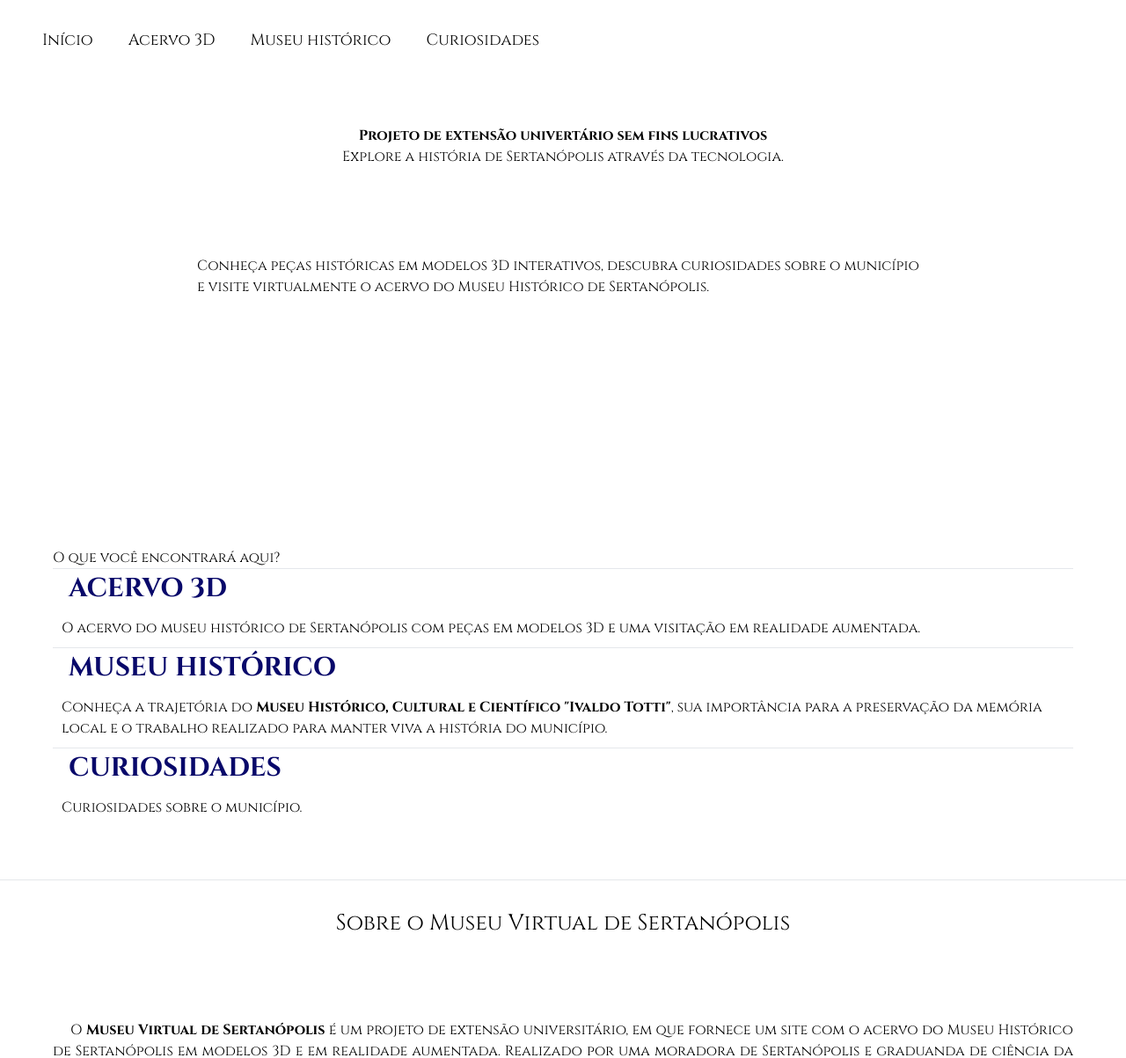
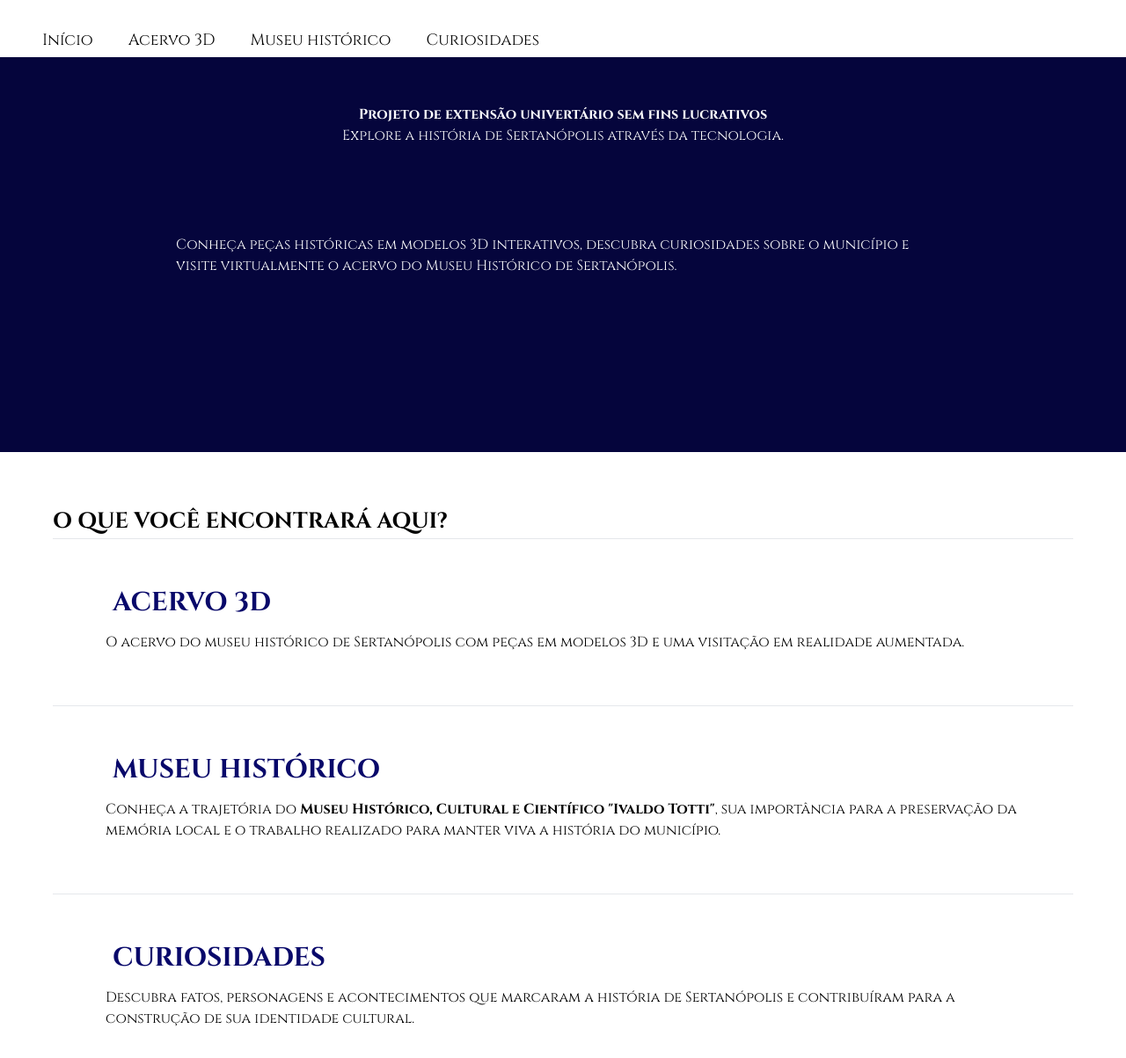
Before and after one commit to sibellyvih/Museu_Virtual_de_Sertanopolis, a website: page index.html in a window 1280 px wide. Shown: the part 182-1385 px from the top of the page at 88% size. Drawn offline with nearby package versions, Linux system fonts and the light colour scheme.

Commit message:
Atualizando cores de fundo

```diff
--- a/curiosidades.css
+++ b/curiosidades.css
@@ -33,4 +33,5 @@ a:hover {
 
 section {
     text-align: center;
+    padding: 30px;
 }
--- a/index.html
+++ b/index.html
@@ -75,7 +75,7 @@
     });
   </script>
 
-  <main class="p-6 space-y-16">
+  <main>
 
     <section class="inicio">
       <h2><strong>Projeto de extensão univertário sem fins lucrativos</strong><br> Explore a história de Sertanópolis
@@ -93,7 +93,6 @@
         <button><a class="botao" href="acervo3d.html"><strong>Acervo 3D</strong></a></button>
         <p>O acervo do museu histórico de Sertanópolis com peças em modelos 3D e uma visitação em realidade aumentada.
         </p>
-
       </li>
 
       <hr>
@@ -110,7 +109,7 @@
 
       <li>
         <button><a class="botao" href="curiosidades.html">Curiosidades</a></button>
-        <p>Curiosidades sobre o município.</p>
+        <p>Descubra fatos, personagens e acontecimentos que marcaram a história de Sertanópolis e contribuíram para a construção de sua identidade cultural.</p>
       </li>
     </ul>
   </section>
--- a/museuHistorico.css
+++ b/museuHistorico.css
@@ -1,7 +1,7 @@
 @import url('https://fonts.googleapis.com/css2?family=Cinzel:wght@400;500;600;700&family=Lato:wght@300;400;700&display=swap');
 
 body {
-    font-family: 'Lato', sans-serif;
+    background-color: #9a0000;
 }
 
 h1,
@@ -18,8 +18,15 @@ h1 {
     padding: 0px;
 }
 
+h2 {
+    color: white;
+    text-align: center;
+    padding: 20px;
+    font-size: 20px;
+}
+
 a {
-    color: rgb(8, 8, 106)
+    color: rgb(8, 8, 106);
 }
 
 a:hover {
@@ -29,4 +36,5 @@ a:hover {
 
 img {
     justify-self: center;
+    padding: 10px;
 }
--- a/style.css
+++ b/style.css
@@ -15,6 +15,8 @@ h2 {
 }
 
 .inicio {
+    background-color: rgb(5, 5, 60);
+    color: white;
     padding: 200px;
 }
 
@@ -36,19 +38,19 @@ p {
     padding: 30px;
 }
 
-.topicos {
+#paginas {
     padding: 30px;
     font-family: 'Times New Roman', Times, serif;
 }
 
-.topicos h1 {
+#paginas h1 {
     font-size: 25px;
     text-transform: uppercase;
     font-weight: bolder;
 }
 
-.topicos li {
-    padding: 20px;
+#paginas li {
+    padding: 50px;
 }
 
 .botao {
@@ -68,8 +70,8 @@ hr {
 
 
 footer {
-    background-color: rgb(255, 255, 255);
-    color: rgb(0, 0, 0);
+    background-color: #9a0000;
+    color: white
 }
 
 footer h1 {
```
Also changed, not shown: museuHistorico.html (+2 -2 lines).
